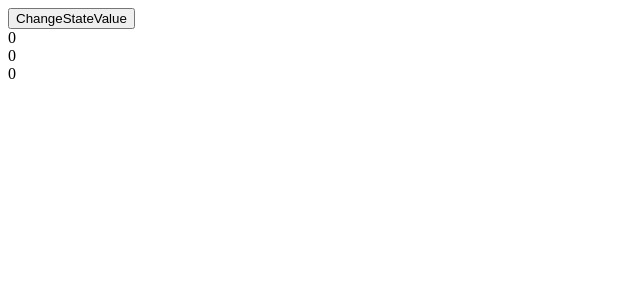
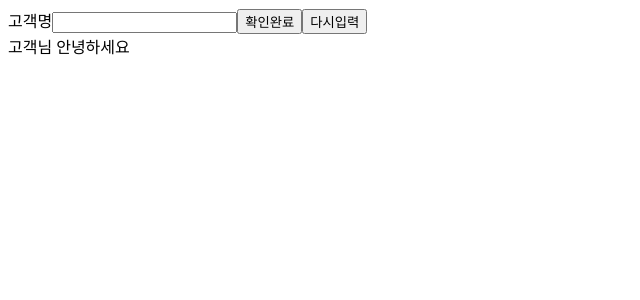
Before and after one commit to believehan/React_study, a React (Create React App) app: page / in a window 1280 px wide. Shown: the top 300 px of the page, without its empty margins (0-640 px from the left). Built offline with nearby package versions, Linux system fonts and the light colour scheme.

Commit message:
onChange 이벤트에 대한 콜백 함수

```diff
--- a/src/App.js
+++ b/src/App.js
@@ -1,33 +1,9 @@
-import ChangeStateValue from "./subModule/ChangeStateValue";
-import ChangeStateValue2 from "./subModule/ChangeStateValue2";
-import { useState } from 'react';
+import InputClient from "./subModule/InputClient";
 
 function App() {
-  const [aSyncValue, setAsyncValue] = useState(0);
-
-  /*
-      컴포넌트간 통신에서 상위에서 하위 컴포넌트에 데이터를 전달할 때에는
-      props 를 통해 참조 전달이 되고, 상위 컴포넌트에서의 상태값이 변화됨에
-      따라 하위 컴포넌트도 연동되어 리렌더링이 일어나므로 하위 컴포넌트에서는
-      별도의 동기나 비동기 변수의 선언이 불필요.
-      반면, 하위에서 상위 컴포넌트로 데이터 전달시에는 상위 컴포넌트 함수의
-      참조를 통한 호출로 매개변수 형태의 지역변수로 전달되어, 상위 컴포넌트
-      에서 이를 리렌더링 하기 위해서는 리렌더링이 수반되는 비동기 변수에
-      할당하는 작업이 반드시 필요.
-      즉, 컴포넌트간 리렌더링이 전제되는 통신을 위해서는 상위에서 하위인지
-      또는 하위에서 상위인지 방향에 따라 비동기 변수의 필요성이 가변적.
-  */
-  function transValue(value) {
-    setAsyncValue(value);
-  }
-
-  return (
-    <>
-      <ChangeStateValue transValue={transValue} />
-      <ChangeStateValue2 aSyncValue={aSyncValue} />
-      {aSyncValue}
-    </>
-  );
+   return (
+      <InputClient />
+   );
 }
 
 export default App;
--- /dev/null
+++ b/src/subModule/InputClient.jsx
@@ -0,0 +1,80 @@
+import { useState } from "react";
+
+export default function InputClient() {
+    const [inputValue, setInputValue] = useState(''),  // 입력값.
+        [clientName, setclientName] = useState('');    // 입력 확인을 했을 때의 출력값.
+
+    function onChangeInput(e) {
+        setInputValue(e.target.value);
+    }
+
+    /*
+            < onKeyDown >
+
+    - 키를 눌렀을 때의 이벤트.
+      해당 요소에 대한 이벤트 객체를 통해 keyCode 나 key 필드를 반환 가능.
+
+    keyCode : 해당 키에 대한 정수형태의 유니코드값을 반환.
+    key : 해당 키에 대응되는 문자열 형식의 키값을 반환하며, 해당 키가
+          특수키인 경우 해당 예약 키워드값 반환.
+
+    ==========================================================================
+
+        < onKeyDown 이벤트에 대한 콜백 함수 >
+
+    - 임의 키가 눌렸을 때 해당 키값이 엔터(Enter) 키로 감지되면 해당
+      요소(input 태그)의 value 값을 반환받아 출력값 변수(clientName)에 할당.
+    */
+    function checkEnter(e) {
+        /*
+            유니코드 키값과 예약된 키워드값 조사.
+        */
+        console.log(e.keyCode); //키값 뽑아내 출력
+        console.log(e.key);     // 어떤키 인지 출력
+
+        /*
+            onKeyDown 핸들러의 이벤트 객체를 통해서도 target 속성을
+            이용하여 이벤트가 발생하는 해당 요소의 참조 수신 가능.
+        */
+        console.log(e.target)
+
+        // if (e.keyCode === 13) { // 엔터를 정수로 바꾸면 13이 찍힘
+        //     setclientName(e.target.value);
+        //     // setclientName(inputValue);
+        // }
+
+        if (e.key === 'Enter') {
+            setclientName(e.target.value);
+        }
+    }
+
+    function confirm() {
+        setclientName(inputValue);
+    }
+
+    function tryAgain() {
+        setInputValue('');
+    }
+
+    return (
+        <>
+            <div>
+                <div>
+                    <label>고객명
+                        <input
+                            type="text"
+                            value={inputValue}
+                            onChange={onChangeInput}
+                            onKeyDown={checkEnter}
+                        />
+                    </label>
+                    <button onClick={confirm}>확인완료</button>
+                    <button onClick={tryAgain}>다시입력</button>
+                </div>
+                <div>
+                    {clientName} 고객님 안녕하세요
+                </div>
+            </div>
+        </>
+    );
+}
```
